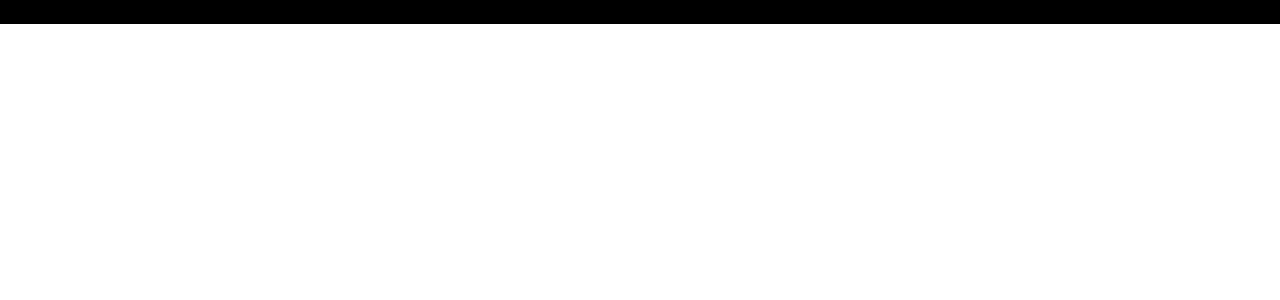
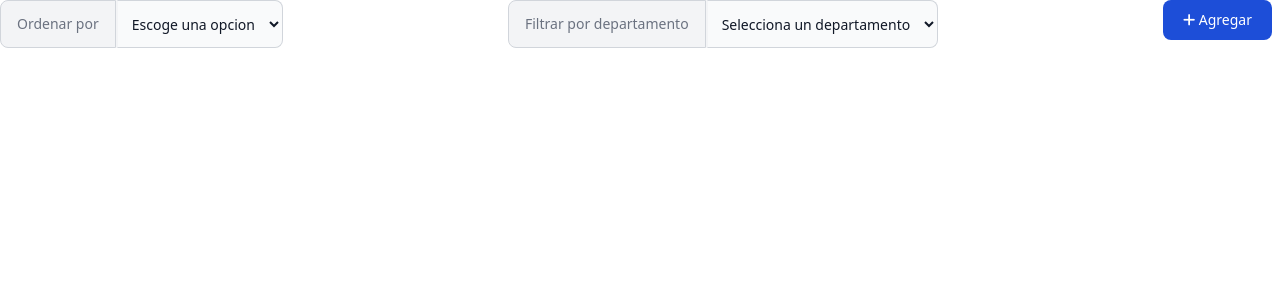
Before and after one commit to Haniel99/I.S.II_angular, an Angular app: page / in a window 1280 px wide. Shown: the top 300 px of the page. Built offline with nearby package versions, Linux system fonts and the light colour scheme.

Commit message:
filtros 1/2

```diff
--- a/src/app/app.component.html
+++ b/src/app/app.component.html
@@ -1 +1 @@
-<p class="bg-black" >ss</p>
+<app-home></app-home>
--- a/src/app/components/home/home.component.html
+++ b/src/app/components/home/home.component.html
@@ -1 +1,38 @@
-<p>home works!</p>
+
+<!-- Filtros y agregar -->
+<div class="flex justify-between">
+
+    <div class="flex">
+        <div class="flex-shrink-0 z-10 inline-flex items-center py-2.5 px-4 text-sm font-medium text-center text-gray-500 bg-gray-100 border border-gray-300 rounded-l-lg">
+            Ordenar por
+        </div>
+        <select id="" class="bg-gray-50 border border-gray-300 text-gray-900 text-sm rounded-r-lg border-l-gray-100 border-l-2 block w-full p-2.5">
+            <option selected>Escoge una opcion</option>
+            <option value="nombre">Nombre</option>
+            <option value="salario">Salario</option>
+        </select>
+    </div>
+
+    <div class="flex">
+        <div class="flex-shrink-0 z-10 inline-flex items-center py-2.5 px-4 text-sm font-medium text-center text-gray-500 bg-gray-100 border border-gray-300 rounded-l-lg">
+            Filtrar por departamento
+        </div>
+        <select id="" class="bg-gray-50 border border-gray-300 text-gray-900 text-sm rounded-r-lg border-l-gray-100 border-l-2 block w-full p-2.5">
+            <option selected>Selecciona un departamento</option>
+            <option value="nombre">Departamento 1</option>
+            <option value="salario">Departamento 2</option>
+        </select>
+    </div>
+
+
+
+    <button type="button" class="text-white bg-blue-700 hover:bg-blue-800 font-medium rounded-lg text-sm px-5 py-2.5 mr-2 mb-2">
+        <i class="fa-solid fa-plus"></i>
+        Agregar
+    </button>
+
+</div>
+
+<div class="">
+
+</div>
--- a/src/index.html
+++ b/src/index.html
@@ -6,6 +6,9 @@
   <base href="/">
   <meta name="viewport" content="width=device-width, initial-scale=1">
   <link rel="icon" type="image/x-icon" href="favicon.ico">
+
+  <script src="https://kit.fontawesome.com/e442fd64d8.js" crossorigin="anonymous"></script>
+
 </head>
 <body>
   <app-root></app-root>
```
